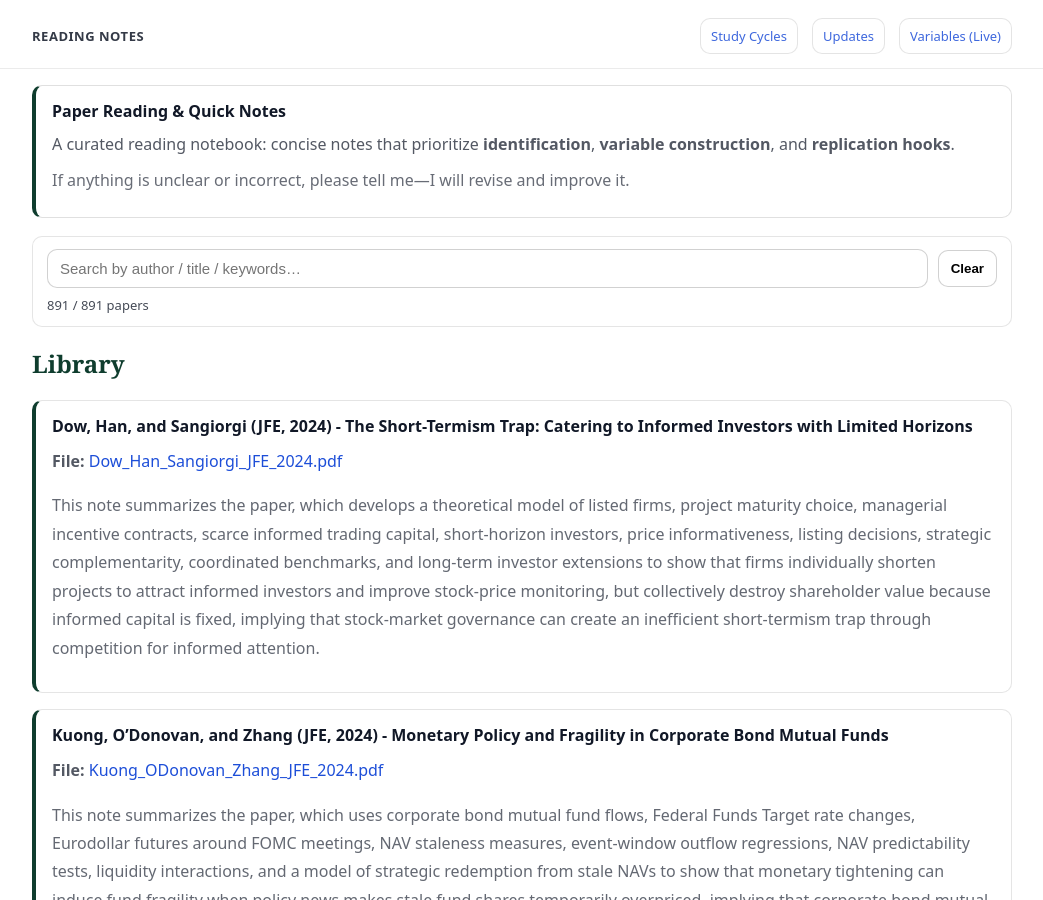
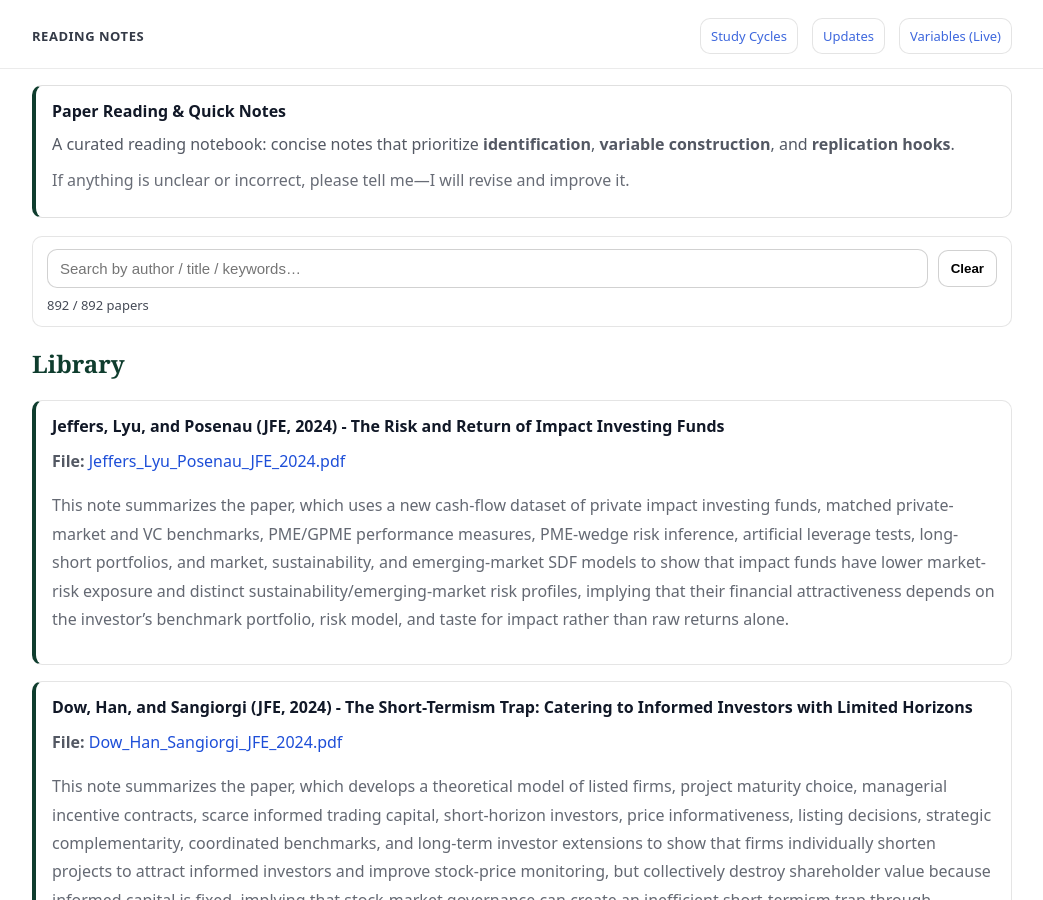
Before and after one commit to yaxinzn/study-archive, a Jekyll site: the page built from reading/index.md, in a window 1280 px wide and 900 px high. Shown: the whole window, without its empty margins (118-1161 px from the left). Built offline with Jekyll 4.4.1, drawn with Linux system fonts in a browser that asks for light colours.

Commit message:
Reading: add/update Jeffers_Lyu_Posenau_JFE_2024.pdf

```diff
--- a/_data/reading.yml
+++ b/_data/reading.yml
@@ -1,3 +1,7 @@
+- title: "Jeffers, Lyu, and Posenau (JFE, 2024) - The Risk and Return of Impact Investing Funds"
+  file: "Jeffers_Lyu_Posenau_JFE_2024.pdf"
+  desc: "This note summarizes the paper, which uses a new cash-flow dataset of private impact investing funds, matched private-market and VC benchmarks, PME/GPME performance measures, PME-wedge risk inference, artificial leverage tests, long-short portfolios, and market, sustainability, and emerging-market SDF models to show that impact funds have lower market-risk exposure and distinct sustainability/emerging-market risk profiles, implying that their financial attractiveness depends on the investor’s benchmark portfolio, risk model, and taste for impact rather than raw returns alone."
+
 - title: "Dow, Han, and Sangiorgi (JFE, 2024) - The Short-Termism Trap: Catering to Informed Investors with Limited Horizons"
   file: "Dow_Han_Sangiorgi_JFE_2024.pdf"
   desc: "This note summarizes the paper, which develops a theoretical model of listed firms, project maturity choice, managerial incentive contracts, scarce informed trading capital, short-horizon investors, price informativeness, listing decisions, strategic complementarity, coordinated benchmarks, and long-term investor extensions to show that firms individually shorten projects to attract informed investors and improve stock-price monitoring, but collectively destroy shareholder value because informed capital is fixed, implying that stock-market governance can create an inefficient short-termism trap through competition for informed attention."
```
Also changed, not shown: 1 other file.
